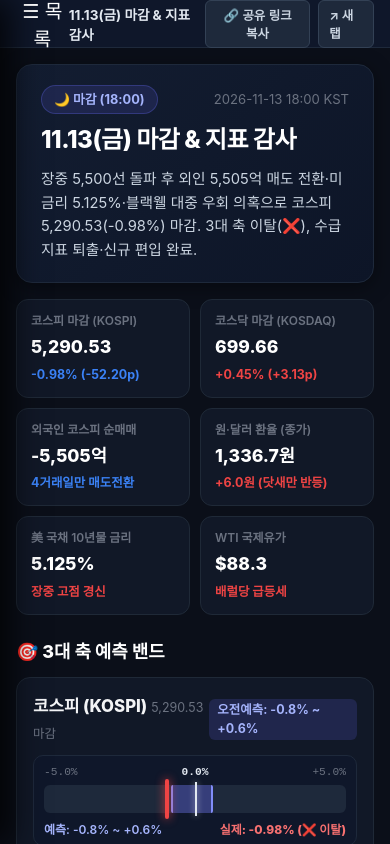
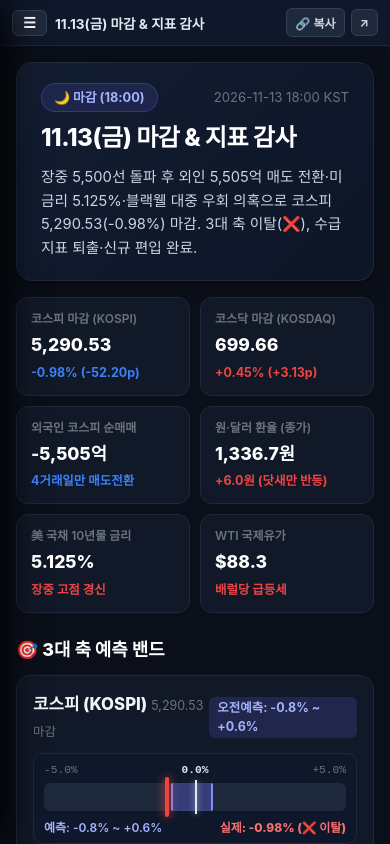
Before and after one commit to dh419/daily-stock-brief, a plain HTML site: page index.html in a window 390 px wide. Drawn offline with Linux system fonts and the light colour scheme.

Commit message:
fix(mobile): make hub top-bar compact and prevent text wrapping on mobile

```diff
--- a/index.html
+++ b/index.html
@@ -114,33 +114,50 @@
       position: relative;
     }
     .top-bar {
-      height: 48px;
+      height: 46px;
       background: var(--sidebar-bg);
       border-bottom: 1px solid var(--border);
       display: flex;
       align-items: center;
       justify-content: space-between;
-      padding: 0 16px;
+      padding: 0 12px;
+      gap: 8px;
     }
     .menu-btn {
       display: none;
-      background: transparent;
-      border: none;
+      background: #1e293b;
+      border: 1px solid #334155;
+      border-radius: 6px;
       color: #fff;
-      font-size: 1.2rem;
+      font-size: 0.9rem;
+      font-weight: 700;
+      padding: 4px 10px;
       cursor: pointer;
+      white-space: nowrap;
+      flex-shrink: 0;
     }
-    .top-actions { display: flex; gap: 8px; align-items: center; }
+    #activeTitle {
+      font-size: 0.85rem;
+      font-weight: 700;
+      color: #e2e8f0;
+      white-space: nowrap;
+      overflow: hidden;
+      text-overflow: ellipsis;
+      flex: 1;
+      min-width: 0;
+    }
+    .top-actions { display: flex; gap: 6px; align-items: center; flex-shrink: 0; }
     .top-btn {
-      font-size: 0.78rem;
+      font-size: 0.75rem;
       font-weight: 700;
-      padding: 5px 10px;
+      padding: 5px 8px;
       border-radius: 6px;
       background: #1e293b;
       color: #cbd5e1;
       border: 1px solid #334155;
       text-decoration: none;
       cursor: pointer;
+      white-space: nowrap;
     }
     .top-btn:hover { background: #334155; color: #fff; }
 
@@ -183,11 +200,11 @@
   <!-- Main View Area -->
   <div class="main-wrap">
     <div class="top-bar">
-      <button class="menu-btn" onclick="toggleSidebar()">☰ 목록</button>
-      <div id="activeTitle" style="font-size:0.85rem; font-weight:700; color:#e2e8f0;">리포트 로딩 중...</div>
+      <button class="menu-btn" onclick="toggleSidebar()">☰</button>
+      <div id="activeTitle">로딩 중...</div>
       <div class="top-actions">
-        <button class="top-btn" onclick="copyCurrentUrl()">🔗 공유 링크 복사</button>
-        <a id="rawLink" class="top-btn" target="_blank">↗ 새 탭</a>
+        <button class="top-btn" onclick="copyCurrentUrl()">🔗 복사</button>
+        <a id="rawLink" class="top-btn" target="_blank">↗</a>
       </div>
     </div>
     <iframe id="viewer" src="about:blank"></iframe>
```
